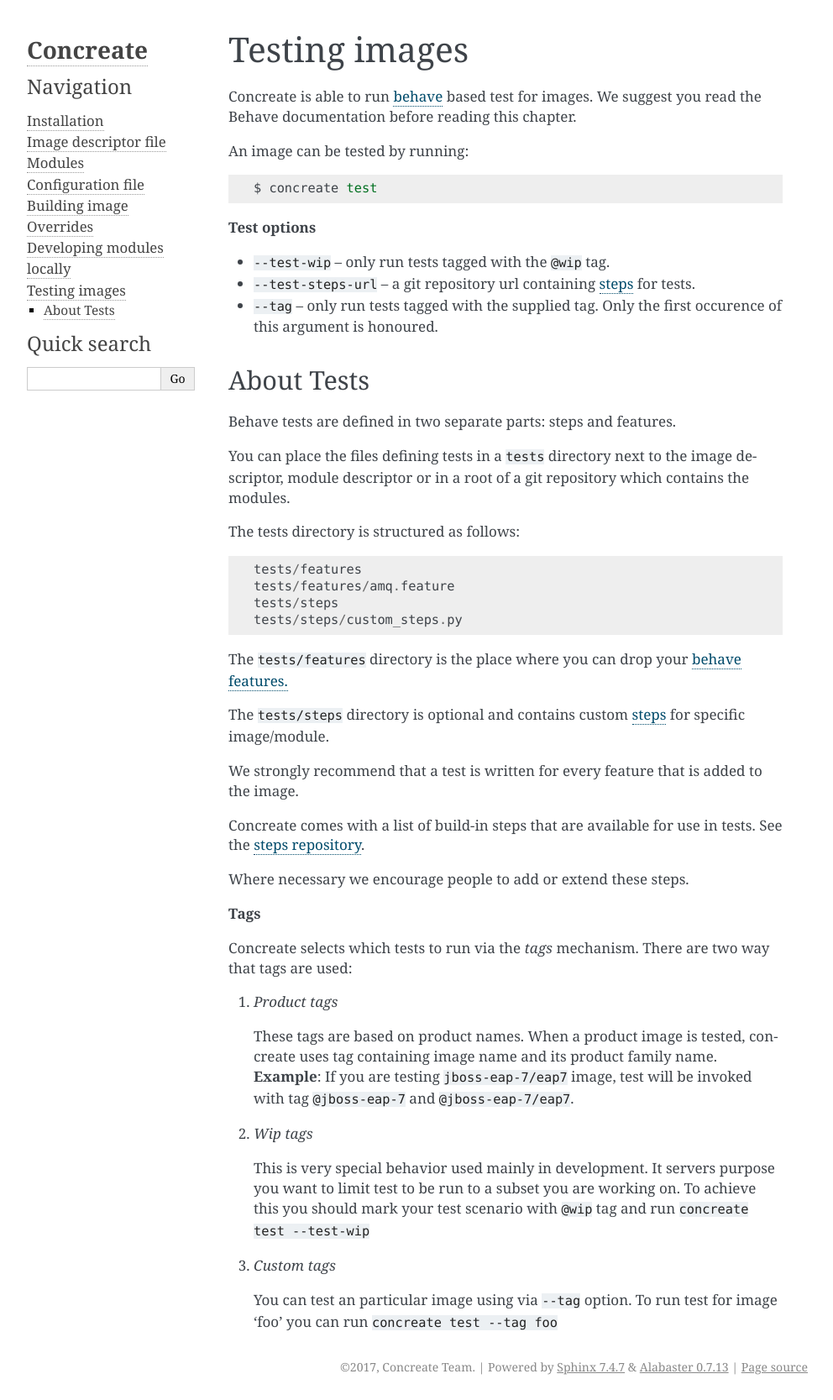
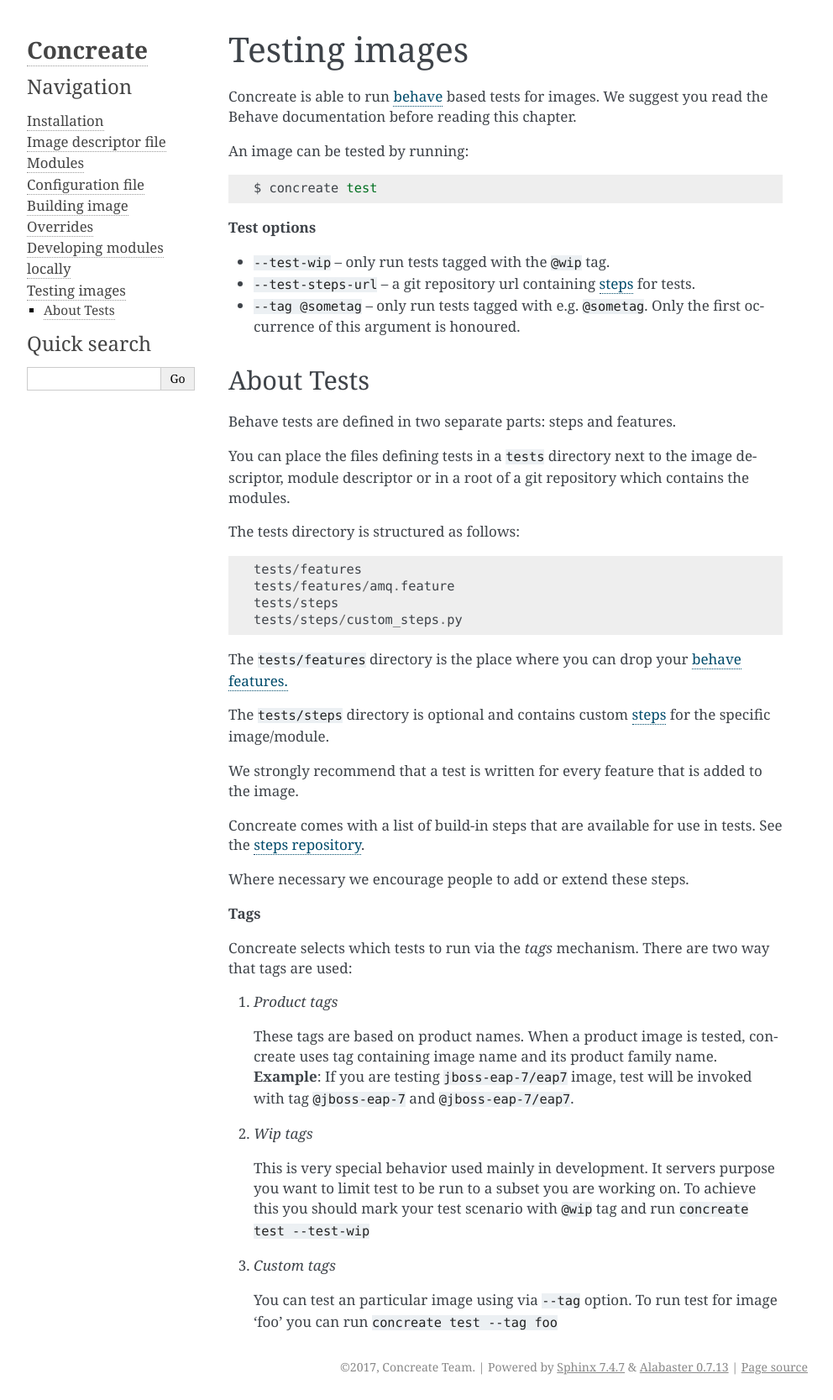
Before and after one commit to cekit/cekit, a Sphinx documentation site: the page built from docs/test.rst, in a window 1280 px wide. Shown: the whole page at 84% size, without its empty margins (148-1140 px from the left). Built offline with Sphinx 7.4.7, drawn with Linux system fonts in a browser that asks for light colours.

Commit message:
some further documentation improvements

```diff
--- a/docs/test.rst
+++ b/docs/test.rst
@@ -2,7 +2,7 @@
 ==============
 
 Concreate is able to run `behave <https://pythonhosted.org/behave/>`_ based
-test for images. We suggest you read the Behave documentation before reading
+tests for images. We suggest you read the Behave documentation before reading
 this chapter.
 
 An image can be tested by running:
@@ -15,7 +15,7 @@
 
 * ``--test-wip`` -- only run tests tagged with the ``@wip`` tag.
 * ``--test-steps-url`` -- a git repository url containing `steps <https://pythonhosted.org/behave/tutorial.html#python-step-implementations>`_ for tests.
-* ``--tag`` --  only run tests tagged with the supplied tag. Only the first occurence of this argument is honoured.
+* ``--tag @sometag`` --  only run tests tagged with e.g. ``@sometag``. Only the first occurrence of this argument is honoured.
 
 
 About Tests
@@ -37,9 +37,12 @@
           tests/steps/custom_steps.py
 
 
-The ``tests/features`` directory is the place where you can drop your `behave features. <https://pythonhosted.org/behave/gherkin.html>`_
+The ``tests/features`` directory is the place where you can drop your `behave
+features. <https://pythonhosted.org/behave/gherkin.html>`_
 
-The ``tests/steps`` directory is optional and contains custom `steps <https://pythonhosted.org/behave/tutorial.html#python-step-implementations>`_ for specific image/module.
+The ``tests/steps`` directory is optional and contains custom `steps
+<https://pythonhosted.org/behave/tutorial.html#python-step-implementations>`_
+for the specific image/module.
 
 We strongly recommend that a test is written for every feature that is added to the image.
 
```
